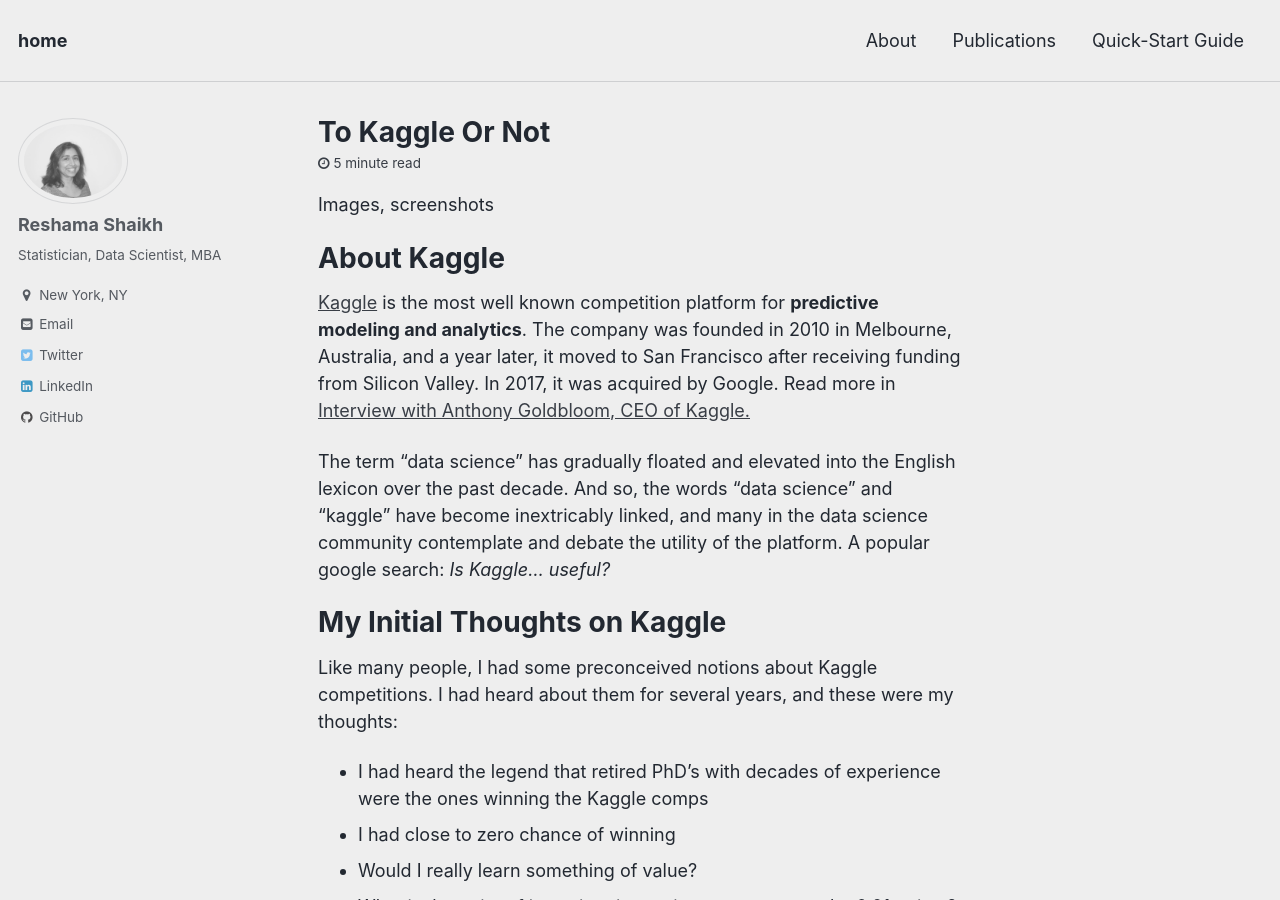
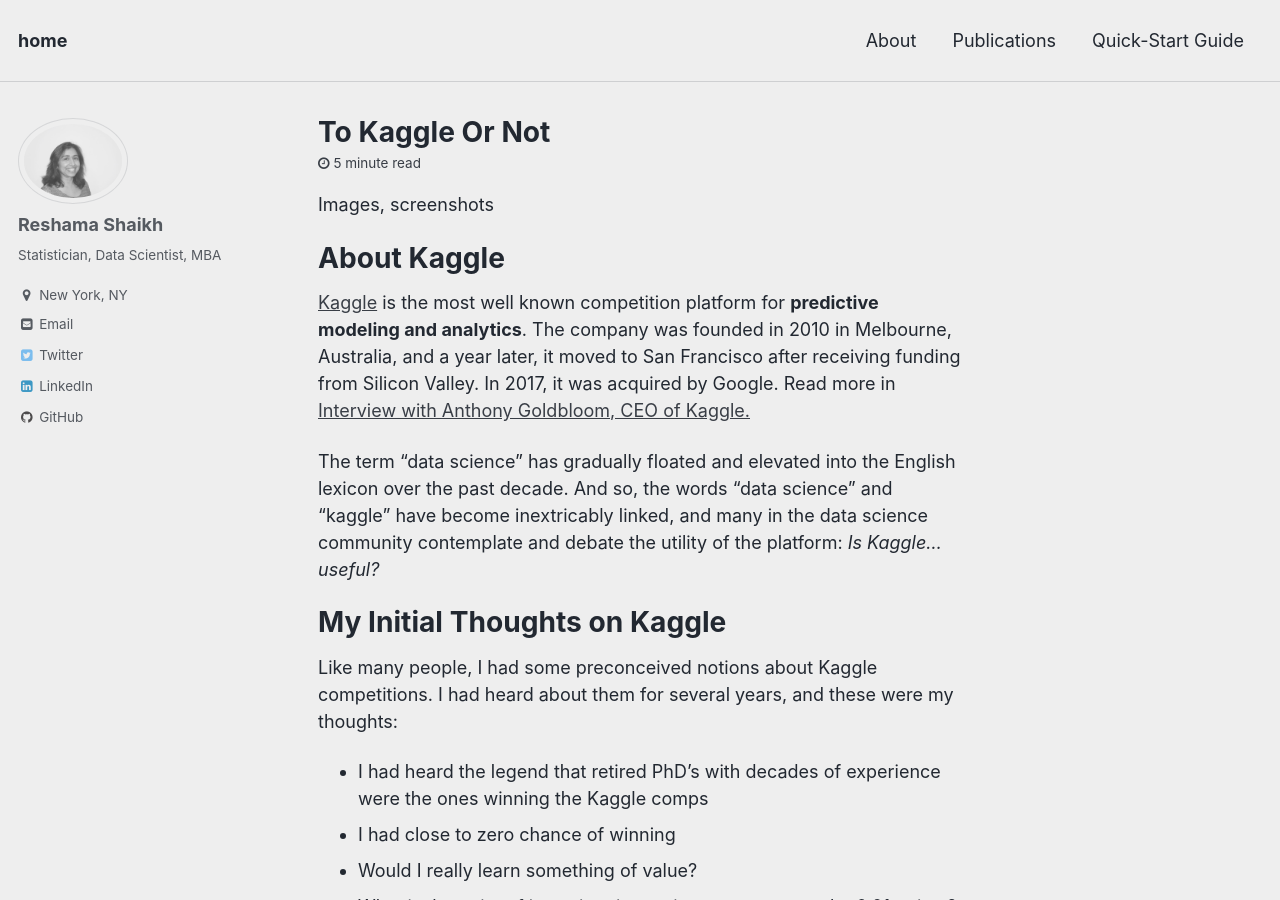
Before and after one commit to reshamas/reshamas.github.io, a Jekyll site: the page built from _posts/2018-04-19-to-kaggle-or-not.md, in a window 1280 px wide and 900 px high. Built offline with Jekyll 4.4.1, drawn with Linux system fonts in a browser that asks for light colours.

Commit message:
Update 2018-04-19-to-kaggle-or-not.md

```diff
--- a/_posts/2018-04-19-to-kaggle-or-not.md
+++ b/_posts/2018-04-19-to-kaggle-or-not.md
@@ -4,7 +4,7 @@
 
 [Kaggle](https://www.kaggle.com/) is the most well known competition platform for **predictive modeling and analytics**.  The company was founded in 2010 in Melbourne, Australia, and a year later, it moved to San Francisco after receiving funding from Silicon Valley.  In 2017, it was acquired by Google.  Read more in [Interview with Anthony Goldbloom, CEO of Kaggle.](https://medium.com/implodinggradients/ama-with-anthony-goldbloom-ceo-of-kaggle-the-open-data-science-platform-6a2012538316)
 
-The term “data science” has gradually floated and elevated into the English lexicon over the past decade.  And so, the words “data science” and “kaggle” have become inextricably linked, and many in the data science community contemplate and debate the utility of the platform.  A popular google search:  *Is Kaggle... useful?*
+The term “data science” has gradually floated and elevated into the English lexicon over the past decade.  And so, the words “data science” and “kaggle” have become inextricably linked, and many in the data science community contemplate and debate the utility of the platform:  *Is Kaggle... useful?*
 
 
 # My Initial Thoughts on Kaggle
```
